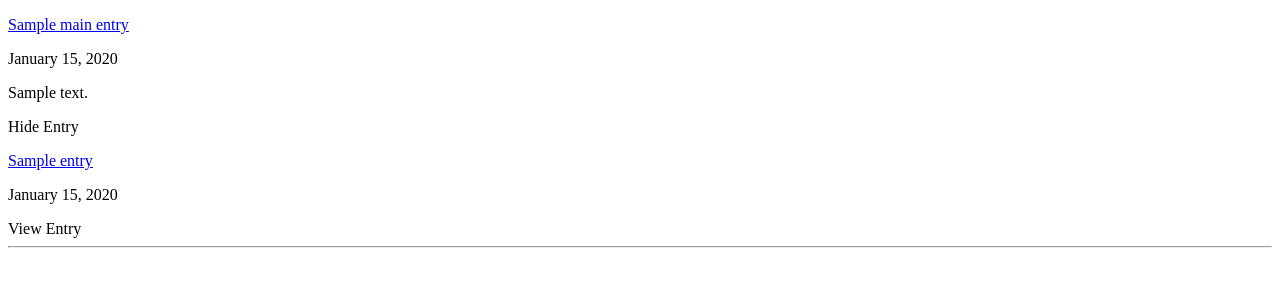
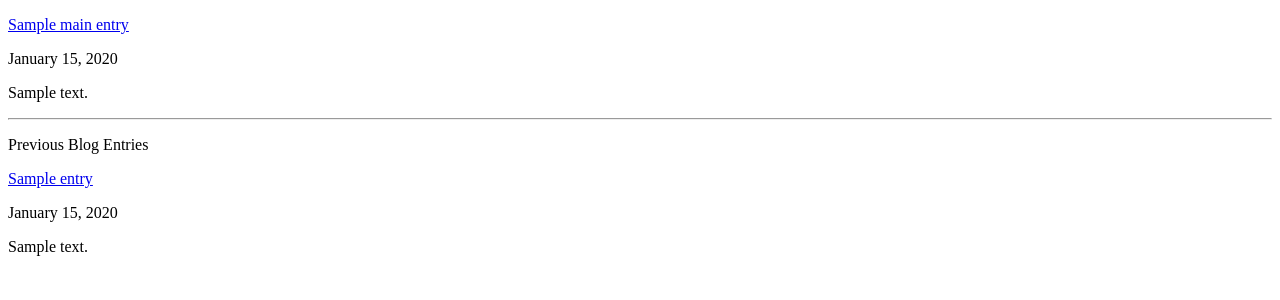
Before and after one commit to speclabsmatt/dagbok, a Flask app: template dagbok/templates/home.html in a window 1280 px wide. Shown: the top 300 px of the page. Run offline with Flask 2, Linux system fonts and the light colour scheme; the template is opened without the code that fills it: most values are stand-ins (such as "Sample title", 1, 10 or a date in 2020); parts of the project's set-up code (start-up, migrations or seed data) failed here and were passed over; some libraries are stand-ins or nearby versions.

Commit message:
Adding column to entry, changing display features

```diff
--- a/dagbok/__init__.py
+++ b/dagbok/__init__.py
@@ -30,7 +30,7 @@ def page(page_num):
     has_next = (Entry.query.count() > (offset + 5))
     next_page = page_num + 1
     prev_page = page_num - 1
-    return render_template('blog_page.html', entries=entries, has_next=has_next,
+    return render_template('blog_list.html', entries=entries, has_next=has_next,
                            next_page=next_page, prev_page=prev_page, title = 'Blog')
 
 @app.route('/<int:year>/<int:month>/<int:day>/<entry_slug>')
@@ -40,4 +40,4 @@ def get_entry(year, month, day, entry_slug):
         (extract('month', Entry.pub_date) == month) &
         (extract('day', Entry.pub_date) == day)
         ).filter_by(slug=entry_slug).first()
-    return render_template('blog_entry.html', entry=entry)
+    return render_template('single_entry.html', entry=entry)
--- a/dagbok/models.py
+++ b/dagbok/models.py
@@ -21,12 +21,14 @@ class Entry(Base):
     id = Column(Integer, primary_key=True)
     title = Column(String(100))
     slug = Column(String(100))
+    summary = Column(String(250))
     body = Column(Text)
     pub_date = Column(DateTime)
     tags = Column(String(100))
 
-    def __init__(self, title, body, tags, pub_date=None):
+    def __init__(self, title, summary, body, tags, pub_date=None):
         self.title = title
+        self.summary = summary
         self.slug = re.sub('[^\w]+', '_', self.title.lower())
         self.body = body
         if pub_date is None:
--- a/dagbok/templates/blog_page.html
+++ b/dagbok/templates/blog_list.html
@@ -5,8 +5,7 @@
 <div>
     <p>{{ entry.title }}</p>
     <p>{{ entry.pub_date.strftime("%B %d, %Y") }}</p>
-    <div class='entry_body' style="display:none"><p>{{ entry.body|safe }}</p></div>
-    <div class='toggle'>View Entry</div>
+    <p>{{ entry.summary }}</p>
 </div>
 {% endfor %}
 <a href='/page/{{ prev_page }}'>Previous Page</a>
--- a/dagbok/templates/home.html
+++ b/dagbok/templates/home.html
@@ -5,21 +5,22 @@
 <div>
     <p><a href='/{{ main_entry.pub_date.strftime('%Y/%m/%d') }}/{{ main_entry.slug }}'>{{ main_entry.title }}</a></p>
     <p>{{ main_entry.pub_date.strftime("%B %d, %Y") }}</p>
-    <div class='entry_body'><p>{{ main_entry.body|safe }}</p></div>
-    <div class='toggle'>Hide Entry</div>
+    <p>{{ main_entry.body|safe }}</p>
 </div>
 {% endif %}
+{% if entries %}
+<hr />
+<p class="prev">Previous Blog Entries</p>
 {% for entry in entries %}
 <div>
     <p><a href='/{{ entry.pub_date.strftime('%Y/%m/%d') }}/{{ entry.slug }}'>{{ entry.title }}</a></p>
     <p>{{ entry.pub_date.strftime("%B %d, %Y") }}</p>
-    <div class='entry_body' style="display:none"><p>{{ entry.body|safe }}</p></div>
-    <div class='toggle'>View Entry</div>
+    <p>{{ entry.summary }}</p>
 </div>
 {% endfor %}
+{% endif %}
 {% if has_next %}
 <a href='/page/{{ next_page }}'>Next Page</a>
 {% endif %}
-<hr />
 </div>
 {% endblock %}
--- a/dagbok/templates/layout.html
+++ b/dagbok/templates/layout.html
@@ -3,15 +3,6 @@
 <meta http-equiv="content-type" content="text/html; charset=UTF-8">
 <meta charset="utf-8">
 <head>
-<script src="https://ajax.googleapis.com/ajax/libs/jquery/1.11.3/jquery.min.js"></script>
-<script>
-$(document).ready(function(){
-    $(".toggle").click(function(){
-        $(this).parent().children('.entry_body').toggle(500);
-	this.innerHTML = this.innerHTML === "Hide Entry" ? "View Entry" : "Hide Entry";
-    });
-});
-</script>
 <title>{{ title }}</title>
 </head>
 <body>
--- a/dagbok/templates/post_entry.html
+++ b/dagbok/templates/post_entry.html
@@ -11,7 +11,9 @@ tinyMCE.init({
     <form action="{{ url_for('admin.post_entry') }}" method=post class=add-entry>
       <dl>
         <dt>Entry Title:
-        <dd><input type=text size=30 name=title value="Enter your title">
+        <dd><input type=text size=30 name=title>
+	<dt>Summary:
+        <dd><input type=text size=100 name=summary>
         <dt>Entry Content:
         <dd><textarea name=body rows=5 cols=40></textarea>
         <dt>Tags:
```
Also changed, not shown: dagbok/db/database.db, dagbok/templates/single_entry.html (renamed from dagbok/templates/blog_entry.html).
